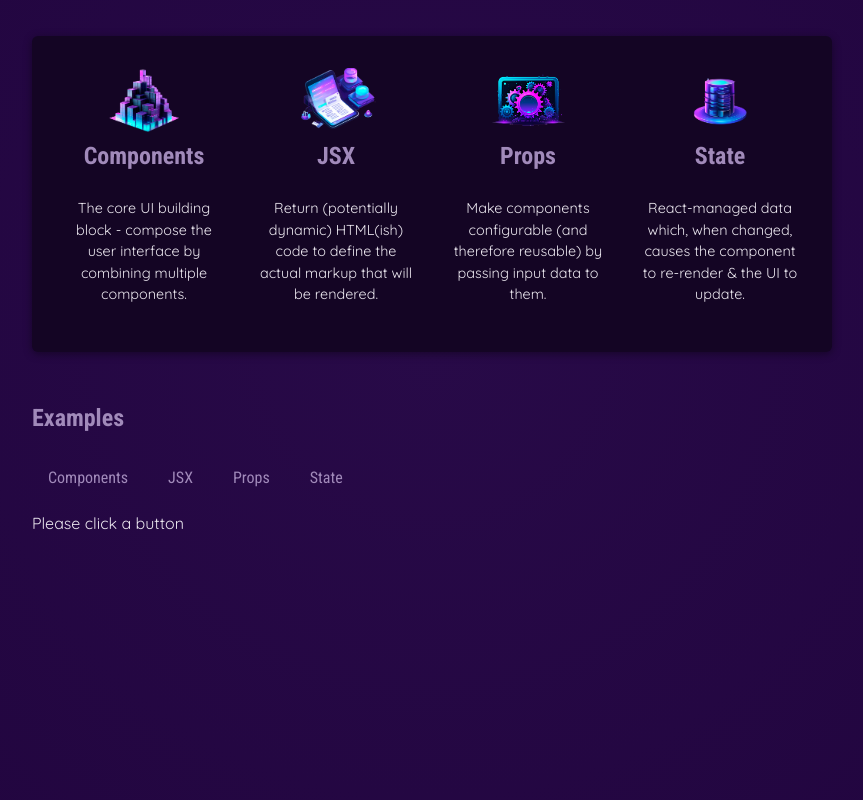
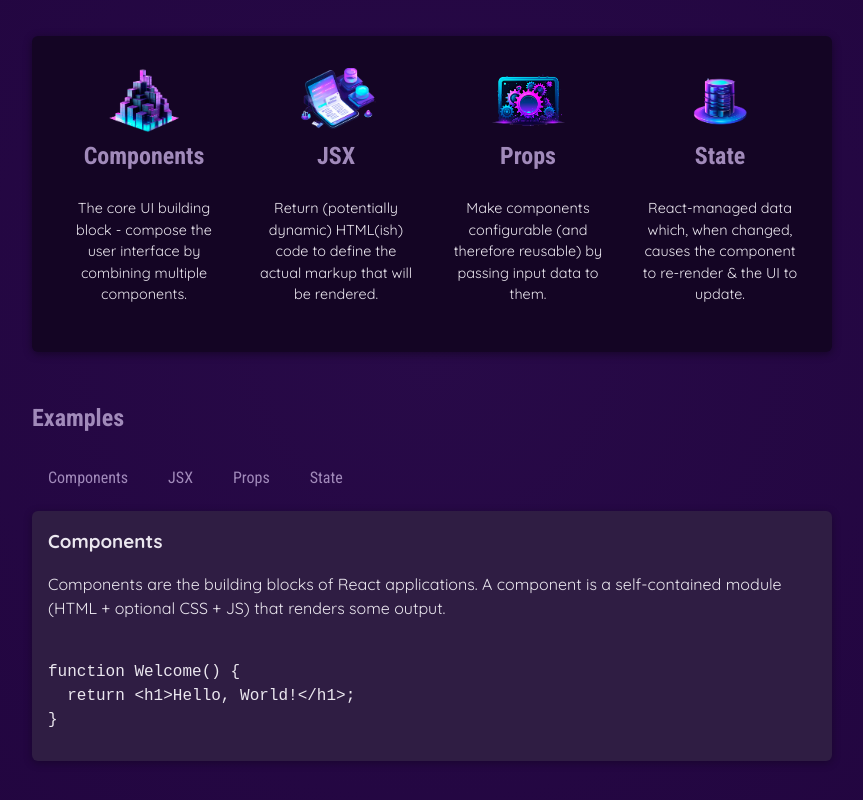
Before and after one commit to dlacked/udemyReact, a React (Vite) app in the folder 01-starting-project/: page / in a window 1280 px wide. Shown: the part 296-1096 px from the top of the page, without its empty margins (208-1071 px from the left). Built offline with nearby package versions, Linux system fonts and the light colour scheme.

Commit message:
데이터 기반 State 가져오기

```diff
--- a/01-starting-project/src/App.jsx
+++ b/01-starting-project/src/App.jsx
@@ -4,9 +4,10 @@
 import Header from './components/Header/Header.jsx';
 import CoreConcept from './components/CoreConcept.jsx';
 import TabButton from './components/TabButton.jsx';
+import { EXAMPLES } from './data.js'
 
 function App() {
-  const [ selectedTopic, setSelectedTopic ] = useState('Please click a button');
+  const [ selectedTopic, setSelectedTopic ] = useState('components');
 
   function handleSelect(selectedButton) {
     //selectedButton => 'components', 'jsx', 'props', 'state'
@@ -33,7 +34,15 @@
             <TabButton onSelect={() => handleSelect('props')}>Props</TabButton>
             <TabButton onSelect={() => handleSelect('state')}>State</TabButton>
           </menu>
-          {selectedTopic}
+          <div id='tab-content'>
+            <h3>{EXAMPLES[selectedTopic].title}</h3>
+            <p>{EXAMPLES[selectedTopic].description}</p>
+            <pre>
+              <code>
+                {EXAMPLES[selectedTopic].code}
+              </code>
+            </pre>
+          </div>
         </section>
       </main>
     </div>
--- a/01-starting-project/src/data.js
+++ b/01-starting-project/src/data.js
@@ -29,3 +29,54 @@
       'React-managed data which, when changed, causes the component to re-render & the UI to update.',
   },
 ];
+
+export const EXAMPLES = {
+  components: {
+    title: 'Components',
+    description:
+      'Components are the building blocks of React applications. A component is a self-contained module (HTML + optional CSS + JS) that renders some output.',
+    code: `
+function Welcome() {
+  return <h1>Hello, World!</h1>;
+}`,
+  },
+  jsx: {
+    title: 'JSX',
+    description:
+      'JSX is a syntax extension to JavaScript. It is similar to a template language, but it has full power of JavaScript (e.g., it may output dynamic content).',
+    code: `
+<div>
+  <h1>Welcome {userName}</h1>
+  <p>Time to learn React!</p>
+</div>`,
+  },
+  props: {
+    title: 'Props',
+    description:
+      'Components accept arbitrary inputs called props. They are like function arguments.',
+    code: `
+function Welcome(props) {
+  return <h1>Hello, {props.name}</h1>;
+}`,
+  },
+  state: {
+    title: 'State',
+    description:
+      'State allows React components to change their output over time in response to user actions, network responses, and anything else.',
+    code: `
+function Counter() {
+  const [isVisible, setIsVisible] = useState(false);
+
+  function handleClick() {
+    setIsVisible(true);
+  }
+
+  return (
+    <div>
+      <button onClick={handleClick}>Show Details</button>
+      {isVisible && <p>Amazing details!</p>}
+    </div>
+  );
+}`,
+  },
+};
```
